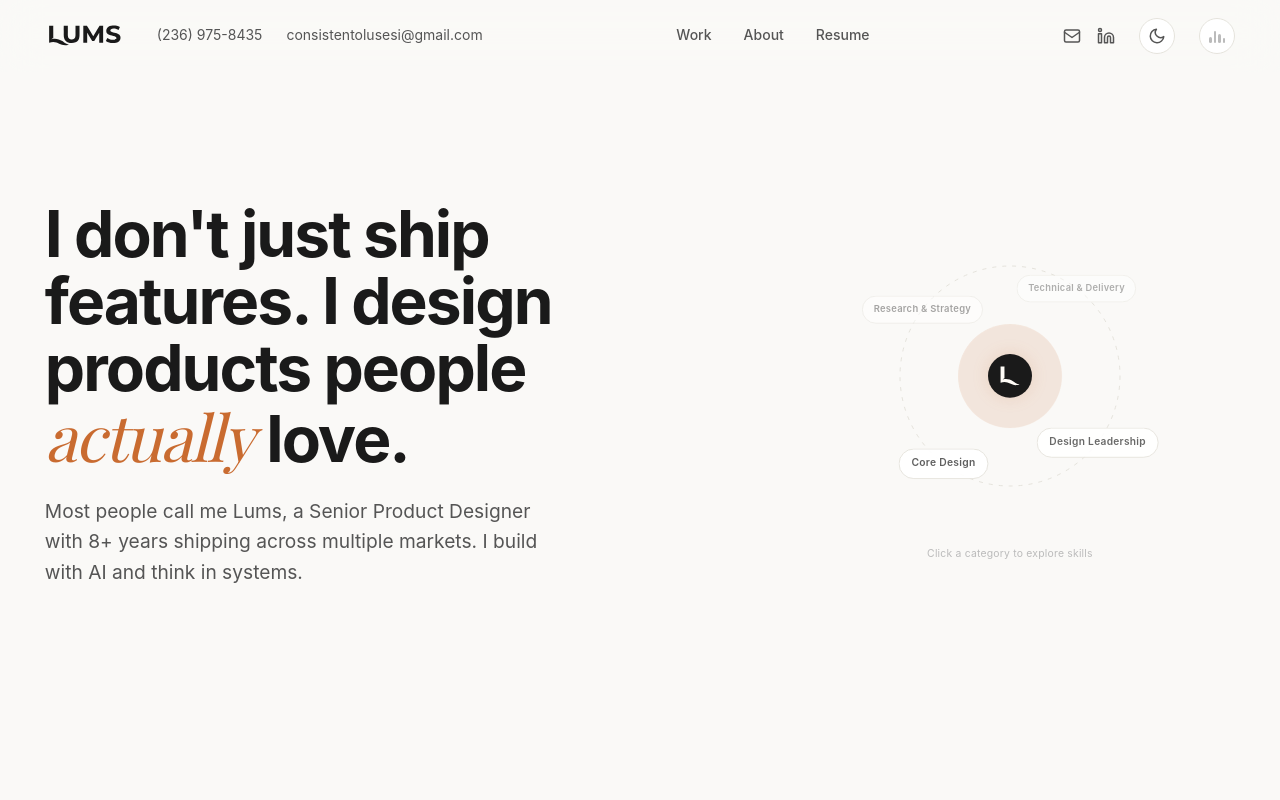
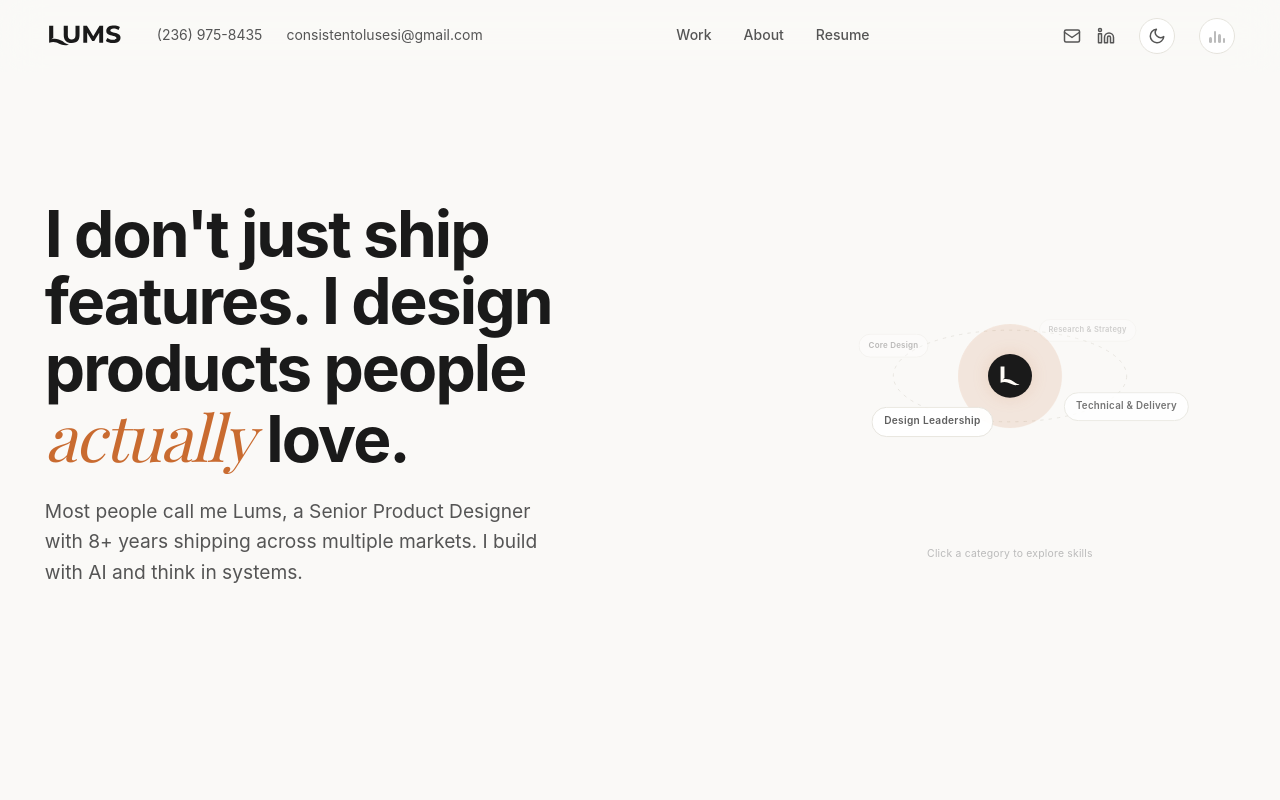
Before and after one commit to theenactorist/lums-portfolio, a Next.js app: page /about in a window 1280 px wide. Shown: the top 800 px of the page. Built offline with nearby package versions, Linux system fonts and the light colour scheme; a web font is replaced by a local one.

Commit message:
Update About page content and enhance OrbitalSkills interaction

```diff
--- a/app/components/OrbitalSkills.js
+++ b/app/components/OrbitalSkills.js
@@ -1,7 +1,7 @@
 'use client';
 
 import { useState, useEffect, useRef } from 'react';
-import { motion, AnimatePresence } from 'framer-motion';
+import { motion, AnimatePresence, animate } from 'framer-motion';
 
 const CATEGORIES = [
   {
@@ -36,54 +36,112 @@ const CATEGORIES = [
   },
 ];
 
-const RADIUS = 110;
+// Elliptical scaling
+const RADIUS_X = 140;
+const RADIUS_Y = 55;
 
 export default function OrbitalSkills() {
-  const [angle, setAngle] = useState(0);
+  const [rotation, setRotation] = useState(0);
   const [activeId, setActiveId] = useState(null);
-  const timerRef = useRef(null);
-  const angleRef = useRef(0);
+  const rAF = useRef(null);
+  const animationControls = useRef(null);
 
+  // Auto rotation loop for idle state
   useEffect(() => {
-    if (!activeId) {
-      timerRef.current = setInterval(() => {
-        angleRef.current = (angleRef.current + 0.3) % 360;
-        setAngle(angleRef.current);
-      }, 50);
-    }
-    return () => clearInterval(timerRef.current);
+    if (activeId) return; // Pause auto-rotation when an item is active
+
+    let lastTime = performance.now();
+    const loop = (time) => {
+      const delta = time - lastTime;
+      lastTime = time;
+
+      // Advance by a tiny amount per frame (adjust 0.02 for speed)
+      setRotation(prev => prev + (delta * 0.02));
+      rAF.current = requestAnimationFrame(loop);
+    };
+
+    rAF.current = requestAnimationFrame(loop);
+
+    return () => {
+      if (rAF.current) cancelAnimationFrame(rAF.current);
+    };
   }, [activeId]);
 
-  const handleNodeClick = (id) => {
-    setActiveId(prev => prev === id ? null : id);
+  const handleNodeClick = (id, index) => {
+    if (activeId === id) {
+      // Toggle off
+      setActiveId(null);
+      if (animationControls.current) animationControls.current.stop();
+      return;
+    }
+
+    // Toggle on
+    setActiveId(id);
+
+    if (animationControls.current) animationControls.current.stop();
+
+    // 1. Where is the node placed originally?
+    const baseAngle = (index / CATEGORIES.length) * 360;
+
+    // 2. We want the node to rest at the FRONT, which is 90 degrees (Math.sin = 1)
+    // The visual angle is (baseAngle + targetRotation) % 360 = 90
+    // So targetRotation = 90 - baseAngle.
+    const currentMod = rotation % 360;
+    let targetMod = (90 - baseAngle) % 360;
+    if (targetMod < 0) targetMod += 360;
+
+    // 3. Find the shortest rotational path to prevent "unwinding"
+    let diff = targetMod - currentMod;
+    if (diff > 180) diff -= 360;
+    if (diff < -180) diff += 360;
+
+    const targetRotation = rotation + diff;
+
+    // 4. Animate it fluidly natively through Framer Motion
+    animationControls.current = animate(rotation, targetRotation, {
+      type: 'spring',
+      stiffness: 80,
+      damping: 20,
+      onUpdate: (latest) => setRotation(latest)
+    });
   };
 
   const activeCategory = CATEGORIES.find(c => c.id === activeId);
 
+  // Calculate the mapped nodes with Depth and Z-Indexing
   const nodes = CATEGORIES.map((cat, i) => {
-    const deg = ((i / CATEGORIES.length) * 360 + angle) % 360;
+    const deg = ((i / CATEGORIES.length) * 360 + rotation) % 360;
     const rad = (deg * Math.PI) / 180;
-    const x = Math.cos(rad) * RADIUS;
-    const y = Math.sin(rad) * RADIUS;
+
+    // Elliptical coordinate calculation
+    const x = Math.cos(rad) * RADIUS_X;
+    const y = Math.sin(rad) * RADIUS_Y;
+
+    // Depth from 0 (back) to 1 (front)
     const depth = (1 + Math.sin(rad)) / 2;
-    const opacity = Math.max(0.4, 0.4 + 0.6 * depth);
-    const scale = activeId === cat.id ? 1.12 : (0.88 + 0.12 * depth);
-    return { ...cat, x, y, opacity, scale };
+
+    const opacity = Math.max(0.2, 0.2 + 0.8 * depth);
+    const scale = activeId === cat.id ? 1.25 : (0.7 + 0.3 * depth);
+
+    // Nodes in the back go under the center hub (z: 100), nodes in the front come over it.
+    const zIndex = Math.round(100 - 50 + (depth * 100));
+
+    return { ...cat, index: i, x, y, opacity, scale, zIndex, depth };
   });
 
   return (
-    <div className="orbital-wrapper">
+    <div className="orbital-wrapper" style={{ perspective: '800px' }}>
       <motion.div
         className="orbital"
         initial={{ opacity: 0, scale: 0.9 }}
         animate={{ opacity: 1, scale: 1 }}
         transition={{ duration: 0.8, ease: [0.16, 1, 0.3, 1], delay: 0.3 }}
       >
-        <svg className="orbital__rings" viewBox="-150 -150 300 300">
-          <circle cx="0" cy="0" r={RADIUS} className="orbital__ring-line" />
+        <svg className="orbital__rings" viewBox="-180 -100 360 200">
+          <ellipse cx="0" cy="0" rx={RADIUS_X} ry={RADIUS_Y} className="orbital__ring-line" />
         </svg>
 
-        <div className="orbital__center">
+        <div className="orbital__center" style={{ zIndex: 100 }}>
           <div className="orbital__center-glow" />
           <svg width="44" height="44" viewBox="0 0 28 28" fill="none" xmlns="http://www.w3.org/2000/svg" className="orbital__logo">
             <rect width="28" height="27.8137" rx="13.9068" className="orbital__logo-bg" />
@@ -101,9 +159,11 @@ export default function OrbitalSkills() {
               top: '50%',
               transform: `translate(calc(-50% + ${node.x}px), calc(-50% + ${node.y}px)) scale(${node.scale})`,
               opacity: node.opacity,
-              transition: activeId ? 'transform 0.4s ease, opacity 0.4s ease' : 'opacity 0.1s',
+              zIndex: node.zIndex,
+              boxShadow: activeId === node.id ? '0 0 24px rgba(235,90,50, 0.4)' : 'none',
+              transition: activeId ? 'transform 0.4s ease, opacity 0.4s ease, box-shadow 0.4s ease' : 'opacity 0.1s',
             }}
-            onClick={() => handleNodeClick(node.id)}
+            onClick={() => handleNodeClick(node.id, node.index)}
             aria-label={node.label}
             aria-pressed={activeId === node.id}
           >
```
